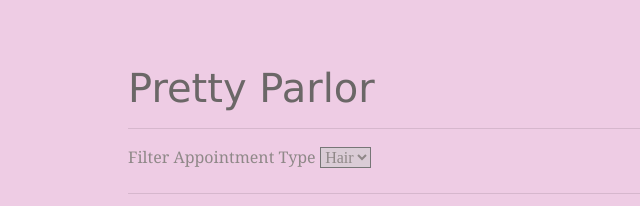
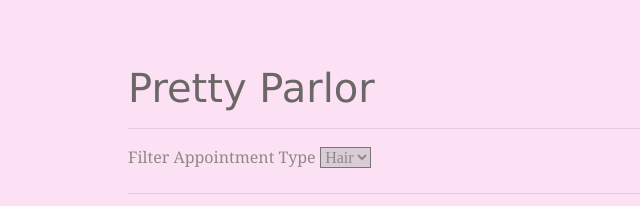
Before and after one commit to kaitlyn-shae28/phase-1-project-pretty-parlor, a plain HTML site: page index.html in a window 1280 px wide. Shown: the whole page, without its empty margins (0-640 px from the left). Drawn offline with nearby package versions, Linux system fonts and the light colour scheme; no server answers.

Commit message:
changed background color

```diff
--- a/style.css
+++ b/style.css
@@ -1,6 +1,6 @@
 body {
     margin: 5% 10%;
-    background-color: rgb(238, 204, 228);
+    background-color: rgb(252, 225, 244);
   }
 
   body h1 {
```
